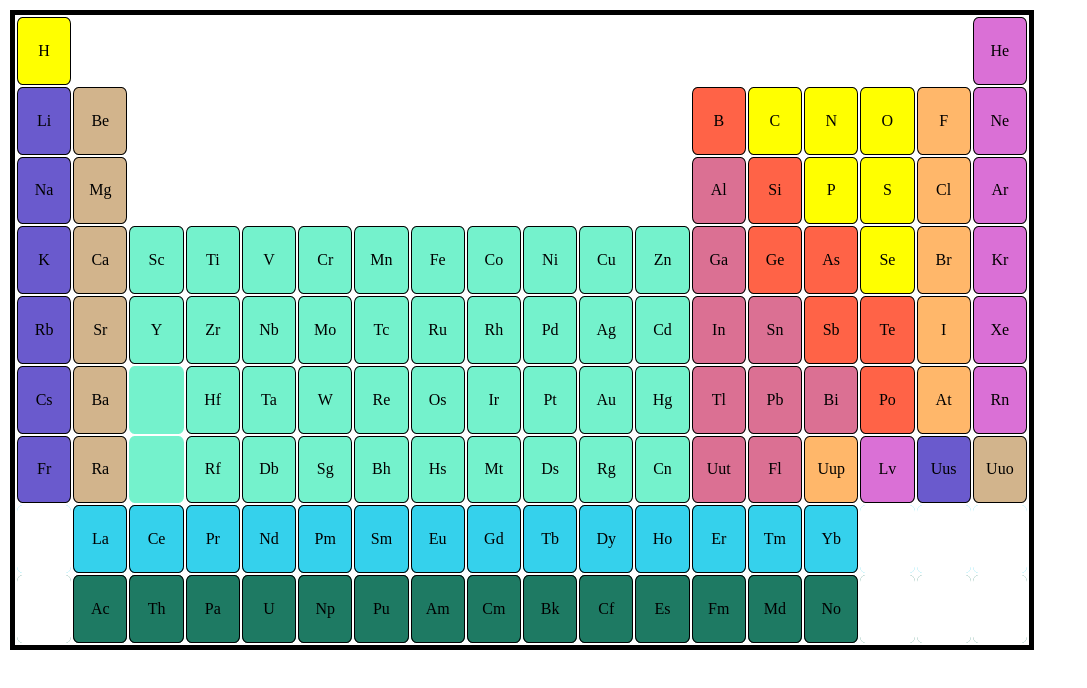
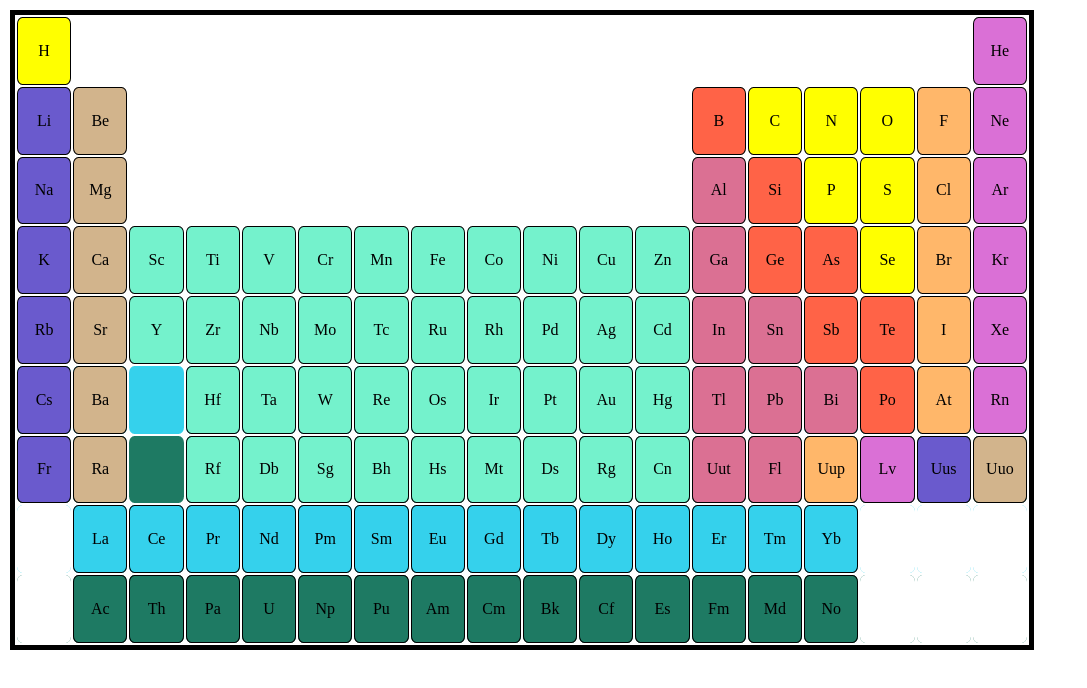
Before and after one commit to sgujuluva/periodic-table, a plain HTML site: page index.html in a window 1280 px wide. Shown: the whole page, without its empty margins (0-1087 px from the left). Drawn offline with Linux system fonts and the light colour scheme.

Commit message:
changing colors updated

```diff
--- a/css/style.css
+++ b/css/style.css
@@ -44,16 +44,17 @@ tr:nth-of-type(n+2):nth-of-type(-n+7) :nth-of-type(2){
 
 /* 4throw---3rd col till 7th row 12 col */
 
- tr:nth-of-type(n+4):nth-of-type(-n+7) :nth-of-type(n+3):nth-of-type(-n+12) {
+ tr:nth-of-type(n+4):nth-of-type(-n+7) :nth-of-type(n+4):nth-of-type(-n+12),
+ tr:nth-of-type(n+4):nth-of-type(-n+5) :nth-of-type(n+3){
     background-color: #74F2CC;
 }
-tr:nth-last-of-type(3) td:nth-child(3){
+
+tr:nth-last-child(4){
+    background-color: #35d1ec;
+}
+
+tr:nth-last-child(3){
     background-color: #1e7a63;
-    transform: none;
-}
-tr:nth-last-of-type(4) td:nth-child(3){
-    background-color: #35d1ec;
-    transform: none;
 }
 
 /* 18th column - - last col */
```
